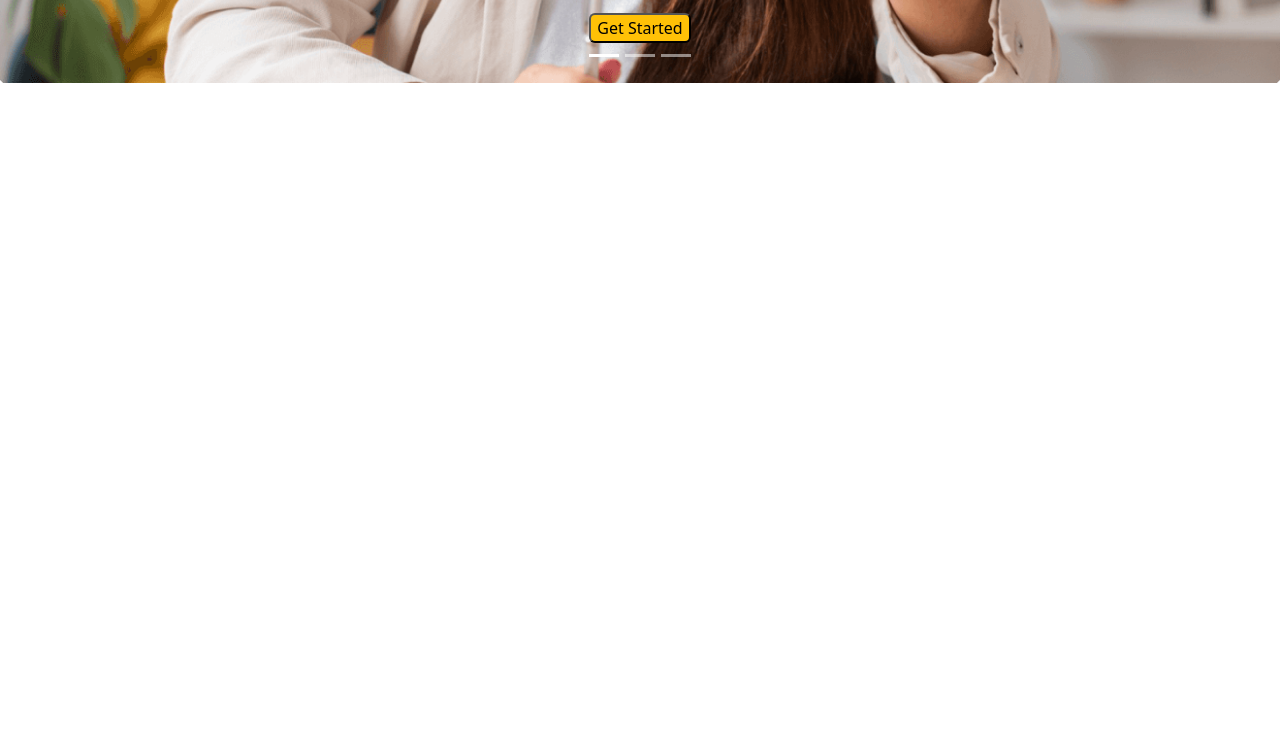
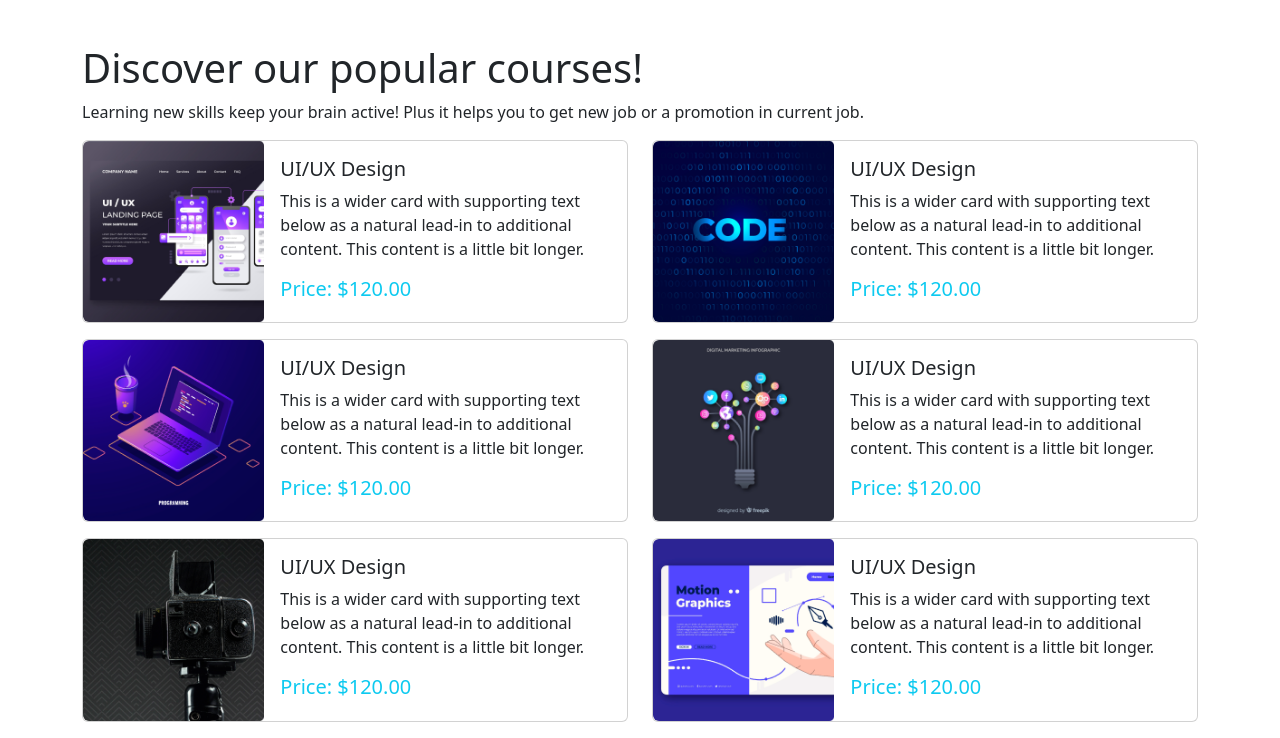
Before and after one commit to mwahiduzzaman/assignment3, a plain HTML site: page index.html in a window 1280 px wide. Shown: the part 700-1438 px from the top of the page. Before the commit the page ends 800 px from the top, so only its background shows below. Drawn offline with nearby package versions, Linux system fonts and the light colour scheme.

Commit message:
courses added

```diff
--- a/index.html
+++ b/index.html
@@ -34,20 +34,6 @@
                   <li class="nav-item">
                     <a class="nav-link" href="#">Register</a>
                   </li>
-                  <!-- <li class="nav-item dropdown">
-                    <a class="nav-link dropdown-toggle" href="#" role="button" data-bs-toggle="dropdown" aria-expanded="false">
-                      Dropdown
-                    </a>
-                    <ul class="dropdown-menu">
-                      <li><a class="dropdown-item" href="#">Action</a></li>
-                      <li><a class="dropdown-item" href="#">Another action</a></li>
-                      <li><hr class="dropdown-divider"></li>
-                      <li><a class="dropdown-item" href="#">Something else here</a></li>
-                    </ul>
-                  </li> -->
-                  <!-- <li class="nav-item">
-                    <a class="nav-link ">Disabled</a>
-                  </li> -->
                 </ul>
                 <form class="d-flex" role="search">
                   <button class="btn btn-outline-success bg-success text-white" type="submit">Register</button>
@@ -59,7 +45,7 @@
 
 <header>
 
-    <div>
+    <div class="container">
         <div id="carouselExampleCaptions" class="carousel slide" data-bs-ride="false">
             <div class="carousel-indicators">
               <button type="button" data-bs-target="#carouselExampleCaptions" data-bs-slide-to="0" class="active" aria-current="true" aria-label="Slide 1"></button>
@@ -105,9 +91,117 @@
 
 </header>
 
-<section>
+<section class=" container">
+
+<div class="mt-5 d-block justify-content-center align-items-center">
+<h1>Discover our popular courses!</h1>
+<p>Learning new skills keep your brain active! Plus it helps you to get new job or a promotion in current job.</p>
+</div>
+<div class="row d-flex">
+
+  <div class="col-lg-6">
+    <div class="card mb-3 d-block">
+      <div class="row g-0">
+        <div class="col-md-4 d-flex">
+          <img src="images/course/course-1.png" class="img-fluid rounded-start" alt="...">
+        </div>
+        <div class="col-md-8">
+          <div class="card-body">
+            <h5 class="card-title">UI/UX Design</h5>
+            <p class="card-text">This is a wider card with supporting text below as a natural lead-in to additional content. This content is a little bit longer.</p>
+            <h5 class="card-text text-info">Price: $120.00</h5>
+          </div>
+        </div>
+      </div>
+    </div>
+  </div>
+
+  <div class="col-lg-6">
+    <div class="card mb-3 d-block">
+      <div class="row g-0">
+        <div class="col-md-4 d-flex">
+          <img src="images/course/course-2.png" class="img-fluid rounded-start" alt="...">
+        </div>
+        <div class="col-md-8">
+          <div class="card-body">
+            <h5 class="card-title">UI/UX Design</h5>
+            <p class="card-text">This is a wider card with supporting text below as a natural lead-in to additional content. This content is a little bit longer.</p>
+            <h5 class="card-text text-info">Price: $120.00</h5>
+          </div>
+        </div>
+      </div>
+    </div>
+  </div>
+
+  <div class="col-lg-6">
+    <div class="card mb-3 d-block">
+      <div class="row g-0">
+        <div class="col-md-4 d-flex">
+          <img src="images/course/course-3.png" class="img-fluid rounded-start" alt="...">
+        </div>
+        <div class="col-md-8">
+          <div class="card-body">
+            <h5 class="card-title">UI/UX Design</h5>
+            <p class="card-text">This is a wider card with supporting text below as a natural lead-in to additional content. This content is a little bit longer.</p>
+            <h5 class="card-text text-info">Price: $120.00</h5>
+          </div>
+        </div>
+      </div>
+    </div>
+  </div>
+
+  <div class="col-lg-6">
+    <div class="card mb-3 d-block">
+      <div class="row g-0">
+        <div class="col-md-4 d-flex">
+          <img src="images/course/course-4.png" class="img-fluid rounded-start" alt="...">
+        </div>
+        <div class="col-md-8">
+          <div class="card-body">
+            <h5 class="card-title">UI/UX Design</h5>
+            <p class="card-text">This is a wider card with supporting text below as a natural lead-in to additional content. This content is a little bit longer.</p>
+            <h5 class="card-text text-info">Price: $120.00</h5>
+          </div>
+        </div>
+      </div>
+    </div>
+  </div>
+
+  <div class="col-lg-6">
+    <div class="card mb-3 d-block">
+      <div class="row g-0">
+        <div class="col-md-4 d-flex">
+          <img src="images/course/course-5.png" class="img-fluid rounded-start" alt="...">
+        </div>
+        <div class="col-md-8">
+          <div class="card-body">
+            <h5 class="card-title">UI/UX Design</h5>
+            <p class="card-text">This is a wider card with supporting text below as a natural lead-in to additional content. This content is a little bit longer.</p>
+            <h5 class="card-text text-info">Price: $120.00</h5>
+          </div>
+        </div>
+      </div>
+    </div>
+  </div>
 
 
+  <div class="col-lg-6">
+    <div class="card mb-3 d-block">
+      <div class="row g-0">
+        <div class="col-md-4 d-flex">
+          <img src="images/course/course-6.png" class="img-fluid rounded-start" alt="...">
+        </div>
+        <div class="col-md-8">
+          <div class="card-body">
+            <h5 class="card-title">UI/UX Design</h5>
+            <p class="card-text">This is a wider card with supporting text below as a natural lead-in to additional content. This content is a little bit longer.</p>
+            <h5 class="card-text text-info">Price: $120.00</h5>
+          </div>
+        </div>
+      </div>
+    </div>
+  </div>
+</div>
 </section>
 
     <script src="https://cdn.jsdelivr.net/npm/bootstrap@5.2.0/dist/js/bootstrap.bundle.min.js" integrity="sha384-A3rJD856KowSb7dwlZdYEkO39Gagi7vIsF0jrRAoQmDKKtQBHUuLZ9AsSv4jD4Xa" crossorigin="anonymous"></script>
```
